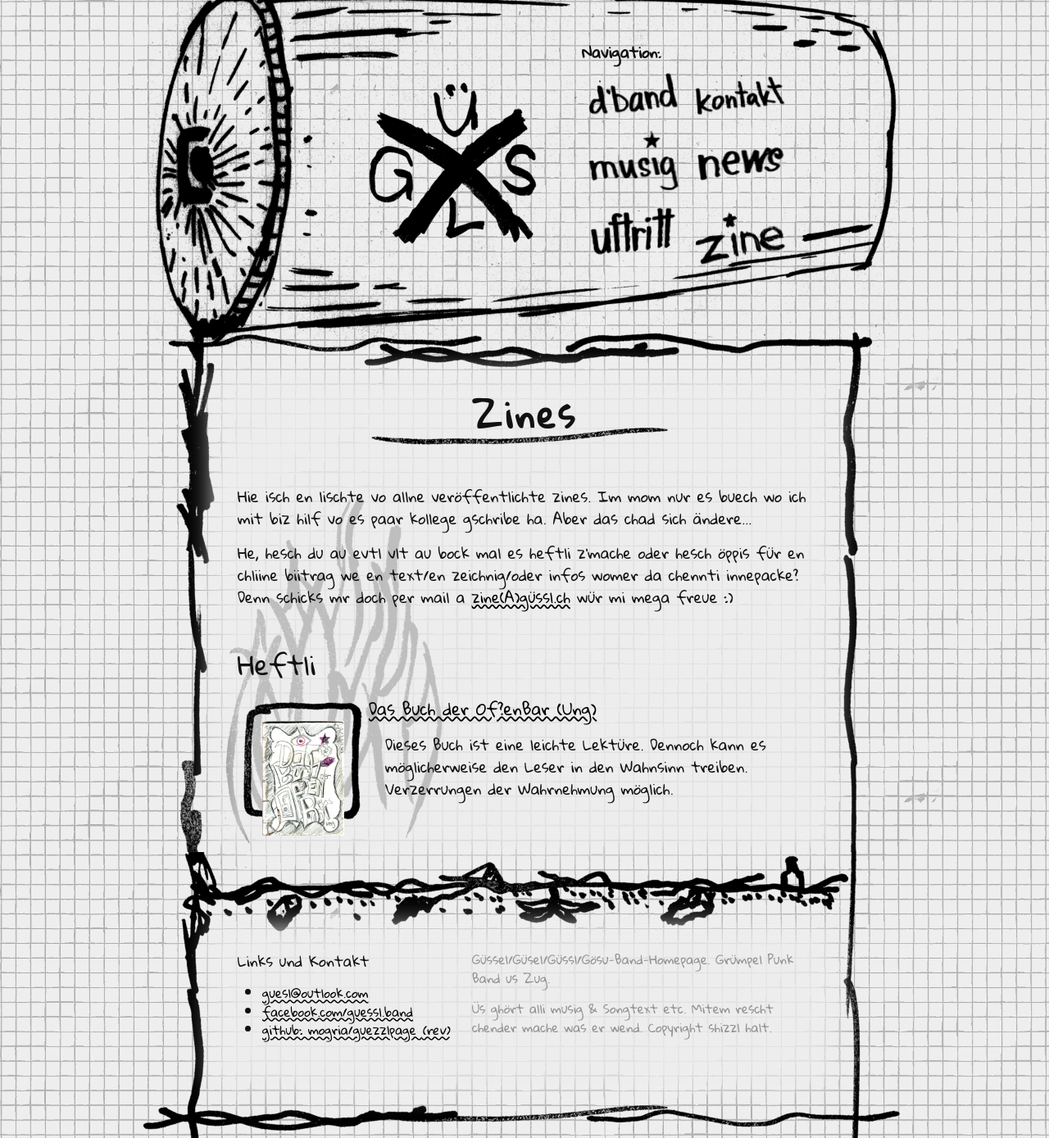
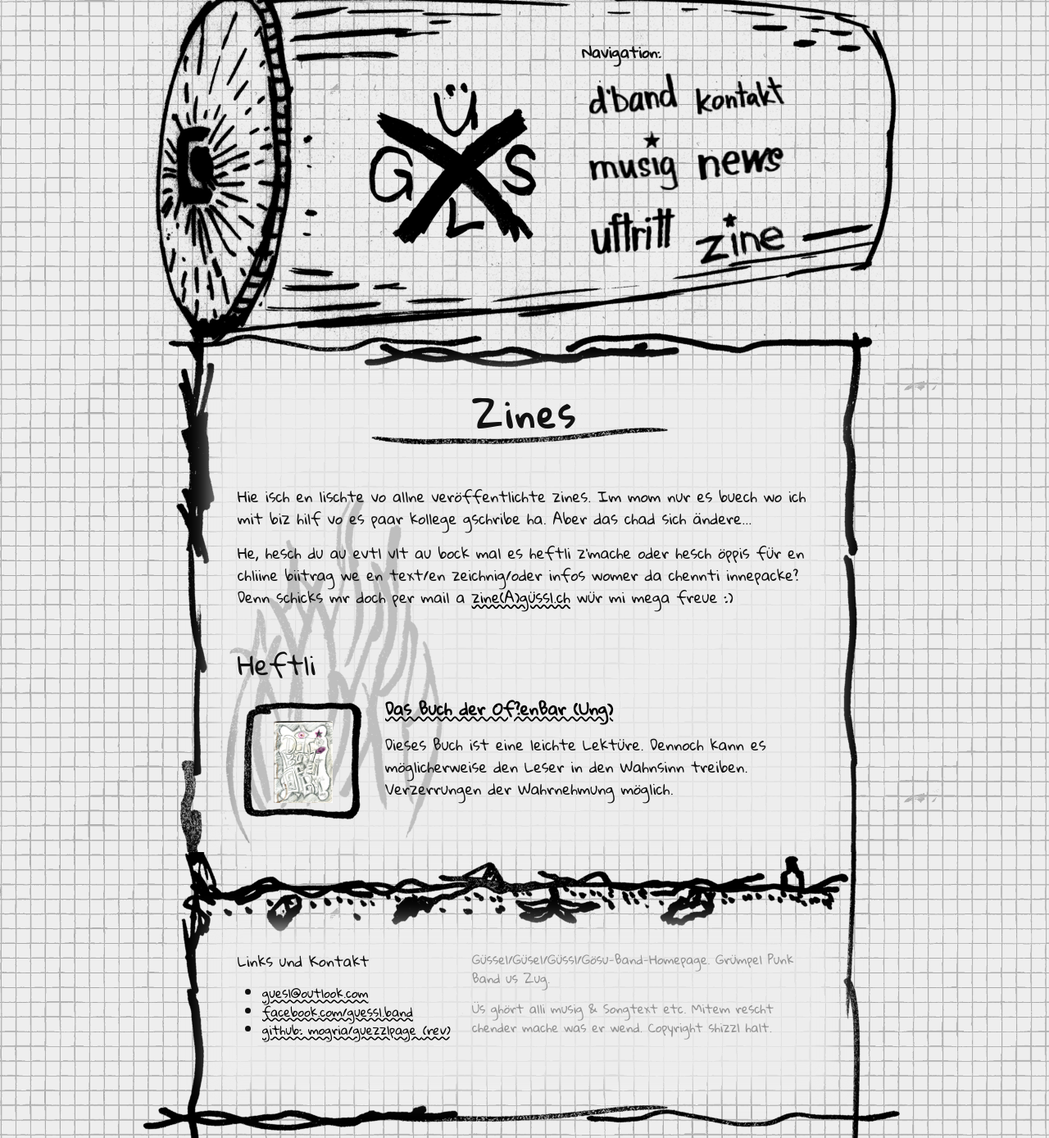
Before and after one commit to mogria/guezzlpage, a Jekyll site: the page built from zines.html, in a window 1280 px wide. Shown: the whole page at 82% size. Built offline with Jekyll 4.4.1, drawn with Linux system fonts in a browser that asks for light colours.

Commit message:
make /zines/ site display nicer

```diff
--- a/_sass/_zine.scss
+++ b/_sass/_zine.scss
@@ -2,13 +2,21 @@
 
     .image-box {
         float: left;
-    }
-    .zine-name {
-        font-weight: bold;
-        padding-top: $spacing-unit;
+        text-align: center;
+        img {
+            display: inline;
+            margin: auto;
+            max-width: 100%;
+            max-height: 100%;
+        }
     }
 
-    .zine-description, .zine-name {
+    .zine-title {
+        font-weight: bold;
+        // padding-top: $spacing-unit;
+    }
+
+    .zine-description, .zine-title {
         margin-left: $spacing-unit * 6;
     }
 
--- a/zines.html
+++ b/zines.html
@@ -21,7 +21,7 @@ permalink: /zines/
     <div class="image-box">
       <img src="{{ zine.cover_image | relative_url }}" />
     </div>
-    <h4>{{ zine.title }}</h1>
+    <h4 class="zine-title">{{ zine.title }}</h4>
   </a>
 
   <p class="zine-description">
```
